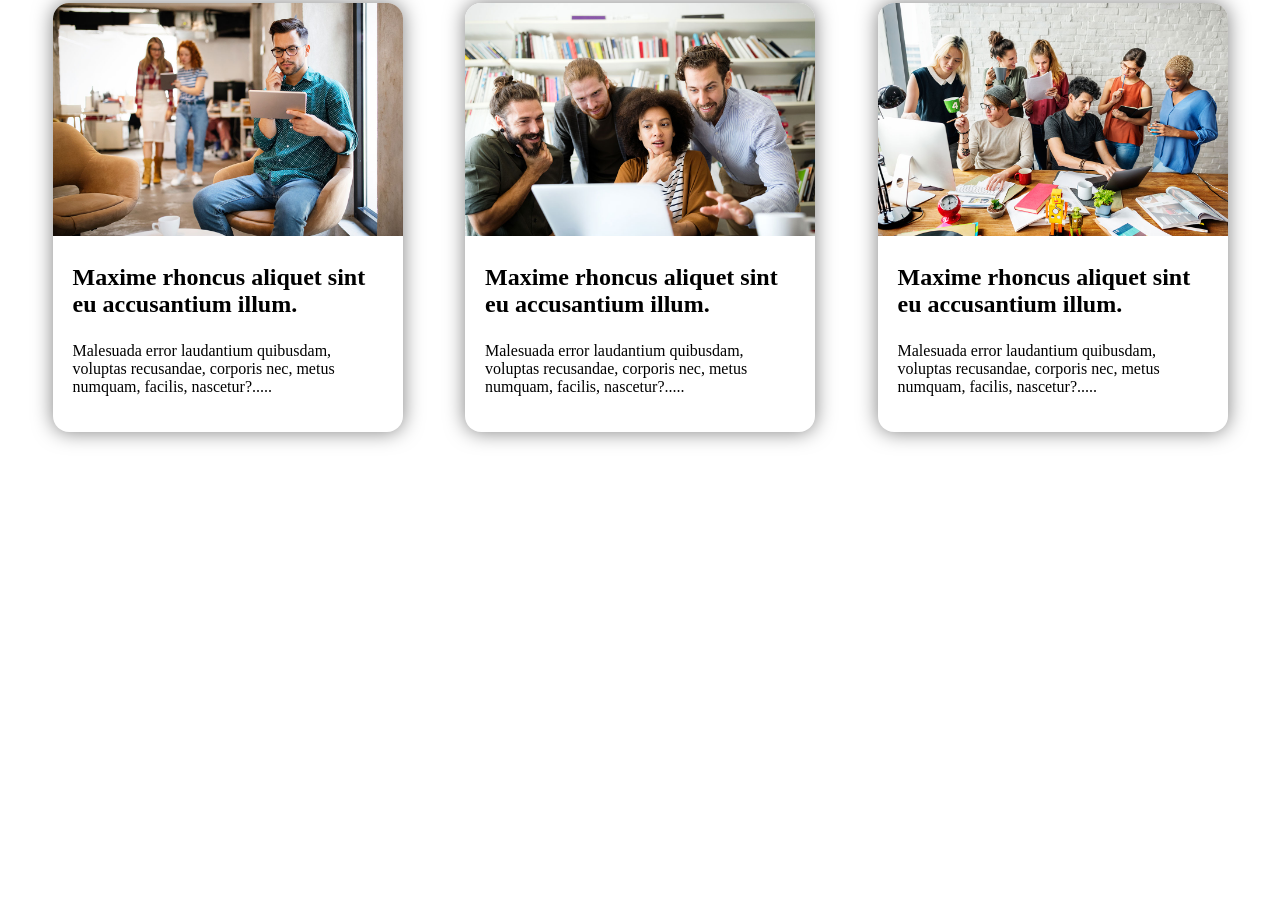
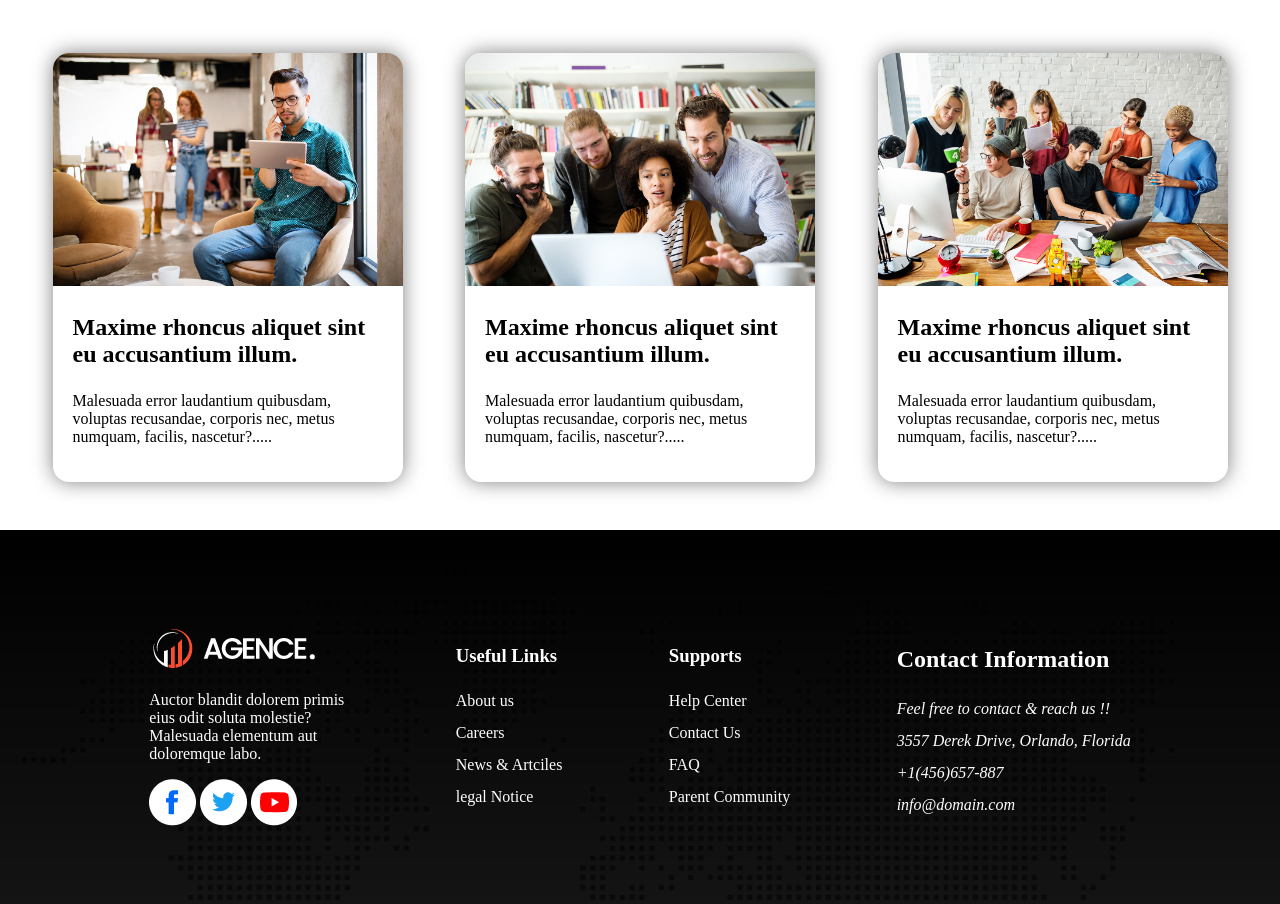
Before and after one commit to Naim-Ahmad/digital-agency, a plain HTML site: page index.html in a window 1280 px wide. Shown: the part 1896-2800 px from the top of the page. Before the commit the page ends 2376 px from the top, so only its background shows below. Drawn offline with Linux system fonts and the light colour scheme.

Commit message:
added footer section

```diff
--- a/index.html
+++ b/index.html
@@ -126,6 +126,50 @@
       </div>
     </article>
    </main>
-   <footer></footer>
+   <footer>
+    <div class="footer-container">
+      <div>
+        <img src="asset/logo/logo.png" alt="logo">
+        <p class="text-footer">
+          Auctor blandit dolorem primis eius odit soluta molestie? Malesuada elementum aut doloremque labo.
+        </p>
+        <div class="social-links">
+          <img src="asset/icons/fb.png" alt="facebook">
+          <img src="asset/icons/twitter.png" alt="twitter">
+          <img src="asset/icons/youtube.png" alt="youtube">
+        </div>
+      </div>
+      <div class="useful-link">
+        <h3>Useful Links</h3>
+        <ul>
+          <li>About us</li>
+          <li>Careers</li>
+          <li>News & Artciles</li>
+          <li>legal Notice</li>
+        </ul>
+      </div>
+      <div class="suports">
+        <h3>Supports</h3>
+        <ul>
+          <li>Help Center</li>
+          <li>Contact Us</li>
+          <li>FAQ</li>
+          <li>Parent Community</li>
+        </ul>
+      </div>
+      <div class="contact-info">
+        <h2>Contact Information</h2>
+        <address>
+          <ul>
+            <li>Feel free to contact & reach us !!</li>
+            <li>3557 Derek Drive, Orlando, Florida</li>
+            <li>+1(456)657-887</li>
+            <li>info@domain.com</li>
+          </ul>
+        </address>
+      </div>
+    </div>
+    <p class="copy-write"><small>&copy; Copyright 2022 Agence. All rights reserved.</small></p>
+   </footer>
   </body>
 </html>
--- a/styles/style.css
+++ b/styles/style.css
@@ -52,8 +52,8 @@ nav {
   font-size: 18px;
 }
 header {
-  background-image: url('../asset/image/background.jpg'),
-    linear-gradient(rgba(0, 0, 0, 0.5), rgba(0, 0, 0, 0.5));
+  background-image: url(../asset/image/footer-bg.png),
+    linear-gradient(rgb(0, 0, 0), rgba(0, 0, 0, 0.9));
   background-blend-mode: overlay;
   background-size: cover;
   background-position: top;
@@ -150,24 +150,20 @@ header {
   display: flex;
   justify-content: space-between;
   border-radius: 15px;
-  margin-top: -100px;
+  margin-top: -90px;
   color: white;
   align-items: center;
-  padding: 3rem;
-  position: relative;
+  padding: 10px 3rem;
 }
 .appointment-text {
   width: 480px;
 }
-.appointment-phone::after {
-  content: '';
-  width: 2px;
-  height: 150px;
-  background-color: gray;
-  position: absolute;
-  top: 18px;
-  left: 430px;
+.appointment-phone {
+  border-right: 2px solid gray;
+  padding: 4rem 0px;
+  padding-right: 8px;
 }
+
 /* blogs section styles */
 .article-header {
   text-align: center;
@@ -204,3 +200,36 @@ header {
 .blogs-container img {
   width: 100%;
 }
+/* footer styles */
+footer {
+  background-image: url(../asset/image/footer-bg.png),
+    linear-gradient(rgb(0, 0, 0), rgba(0, 0, 0, 0.9));
+  background-blend-mode: overlay;
+  background-repeat: no-repeat;
+  background-size: cover;
+  color: white;
+}
+.footer-container {
+  display: flex;
+  justify-content: space-around;
+  padding-top: 6rem;
+  padding-bottom: 6rem;
+  border-bottom: 2px solid gray;
+  padding: 6rem;
+}
+.text-footer {
+  width: 200px;
+}
+.footer-container ul {
+  list-style: none;
+  padding: 0;
+}
+.footer-container li {
+  line-height: 2;
+}
+.copy-write {
+  text-align: center;
+  padding: 1.5rem;
+  font-weight: bolder;
+  margin: 0;
+}
```
Also changed, not shown: asset/icons/fb.png (added), asset/icons/twitter.png (added), asset/icons/youtube.png (added).
